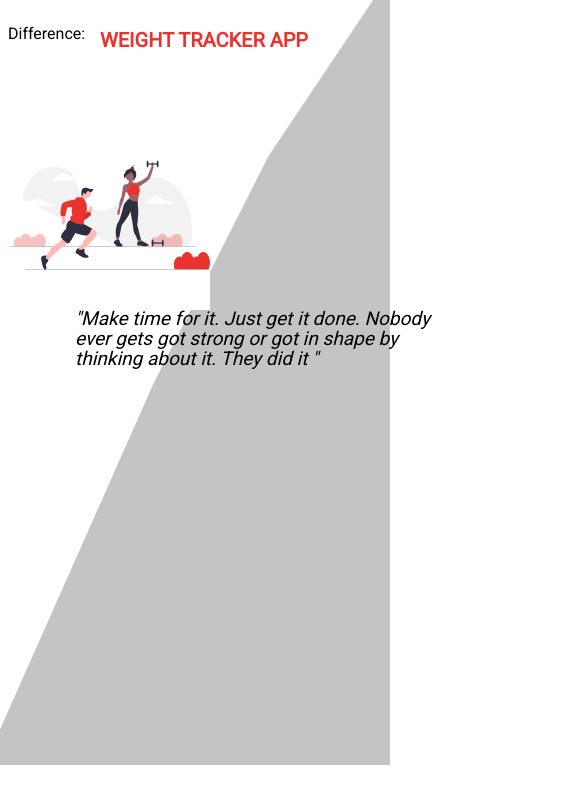
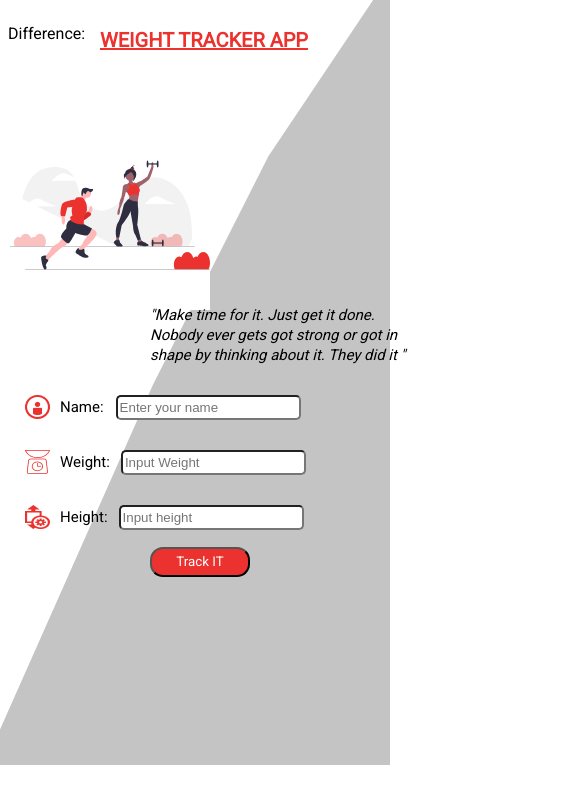
Before and after one commit to heisdeku/weight-tracker, a plain HTML site: page index.html in a window 390 px wide. Shown: the top 804 px of the page, 585 px wide, since content can reach past the window. Drawn offline with Linux system fonts and the light colour scheme.

Commit message:
(style): added for both mobile & web resposiveness 🚀

```diff
--- a/css/styles.css
+++ b/css/styles.css
@@ -31,6 +31,7 @@ h2,
     font-size: 30px;
     line-height: 30px;
     color: #EB322E;
+    text-decoration: underline;
 }
 
 @media screen and (max-width: 600px) {
@@ -78,7 +79,9 @@ h2,
     .quotes {
         position: absolute;
         top: 290px;
-        left: 75px;
+        left: 150px;
+        font-size: 15px;
+        width: 265px;
     }
 }
 
@@ -108,26 +111,22 @@ h2,
     color: #000000;
 }
 
-@media screen and (max-width: 400px) {
-    .form-parts {
-        display: flex;
-        position: absolute;
-        top: 155px;
-        left: -500px;
-    }
-}
-
 .form-parts input[type=text] {
-    width: 232px;
+    height: 1.4em;
+    width: 40em;
     background: #FFFFFF;
     margin-left: 12px;
-    border-radius: 8px;
+    border-radius: 5px;
+    color: black;
 }
 
 .form-parts input[type=number] {
     background: #FFFFFF;
-    margin-left: 12px;
-    border-radius: 8px;
+    margin-left: 11px;
+    border-radius: 5px;
+    color: #000000;
+    height: 1.4em;
+    width: 40em;
 }
 
 .form-parts img {
@@ -147,6 +146,14 @@ h2,
     top: 313px;
 }
 
+@media screen and (max-width: 600px) {
+    .name-form {
+        position: absolute;
+        top: 350px;
+        left: -500px;
+    }
+}
+
 .weight-form {
     display: flex;
     flex-direction: row;
@@ -157,6 +164,14 @@ h2,
     top: 383px;
 }
 
+@media screen and (max-width: 600px) {
+    .weight-form {
+        position: absolute;
+        top: 405px;
+        left: -500px;
+    }
+}
+
 .height-form {
     display: flex;
     flex-direction: row;
@@ -165,6 +180,14 @@ h2,
     height: 24px;
     left: 521px;
     top: 453px;
+}
+
+@media screen and (max-width: 600px) {
+    .height-form {
+        position: absolute;
+        top: 460px;
+        left: -500px;
+    }
 }
 
 button {
@@ -179,7 +202,12 @@ button {
     font-family: 'Roboto';
 }
 
-@media screen and (min-width: 320px) {}
+@media screen and (max-width: 600px) {
+    button {
+        position: absolute;
+        left: 150px;
+    }
+}
 
 .heading-word {
     font-size: 20px;
```
